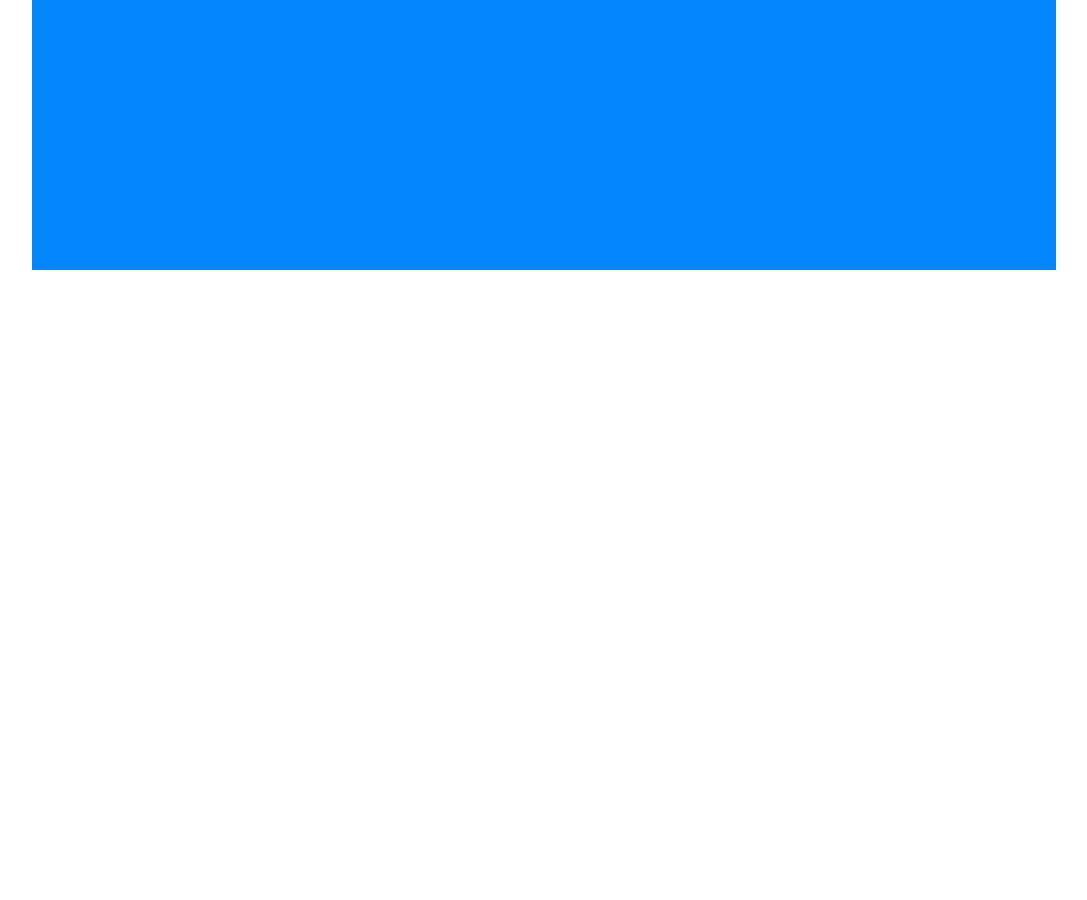
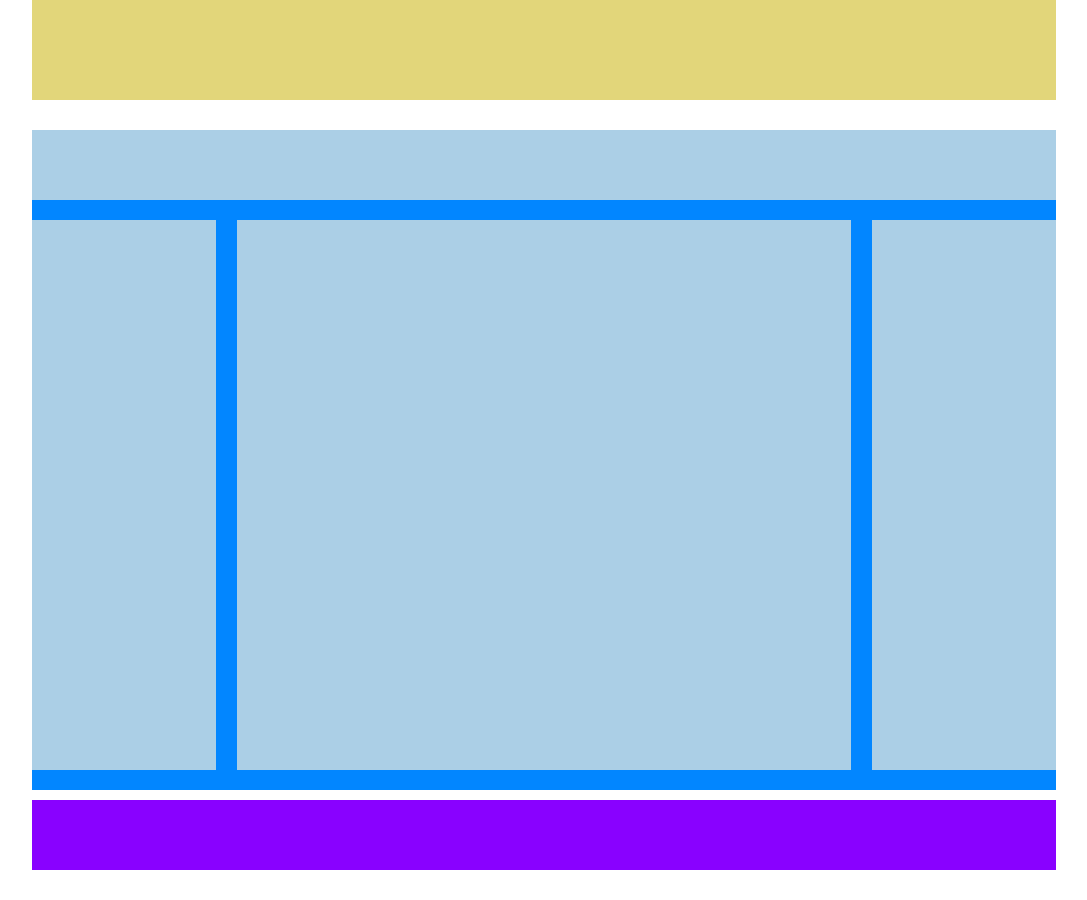
Before and after one commit to LucaVerth/htmlcss-struttura-wp, a plain HTML site: page index.html in a window 1280 px wide. Shown: the part 660-1560 px from the top of the page, without its empty margins (96-1183 px from the left). Before the commit the page ends 930 px from the top, so only its background shows below. Drawn offline with Linux system fonts and the light colour scheme.

Commit message:
complete layout

```diff
--- a/assets/CSS/style.css
+++ b/assets/CSS/style.css
@@ -13,28 +13,58 @@
 .container-page{
   width: 80%;
   margin: auto;
-  background-color: grey;
 }
 
 /* HEADER */
 .head{
-  height: 70px;
-  margin: 20px 0px;
+  height: 100px;
+  margin: 30px 0px;
   background-color: #E579E6;
 }
 
 .jumbotron{
-  height: 400px;
+  height: 600px;
   background-color: #E2D67A;
-  margin-bottom: 20px;
+  margin-bottom: 30px;
 }
 
 /* MAIN */
 main{
-  min-height: 400px;
-  background-color: #0286FF ;
+  min-height: 600px;
+  background-color: #0286FF;
+  margin-bottom: 10px;
 }
 
-aside section .top-sec{
+aside, section, .top-sec{
   background-color: #ABCFE6;
 }
+
+aside, section{
+  float: left;
+}
+
+.top-sec{
+  height: 70px;
+  margin-bottom: 20px;
+}
+
+aside{
+  width: 18%;
+  height: 550px;
+  margin-bottom: 20px;
+}
+
+section{
+  width: 60%;
+  height: 550px;
+  margin-left: 2%;
+  margin-right: 2%;
+}
+
+/* FOOTER */
+
+footer{
+  height: 70px;
+  background-color: #8901FF;
+  margin-bottom: 30px;
+}
--- a/index.html
+++ b/index.html
@@ -20,11 +20,13 @@
       </div>
     </header>
 
-    <main>
+    <main class="clearfix">
+
       <div class="top-sec"></div>
       <aside></aside>
       <section></section>
       <aside></aside>
+
     </main>
 
     <footer></footer>
```
